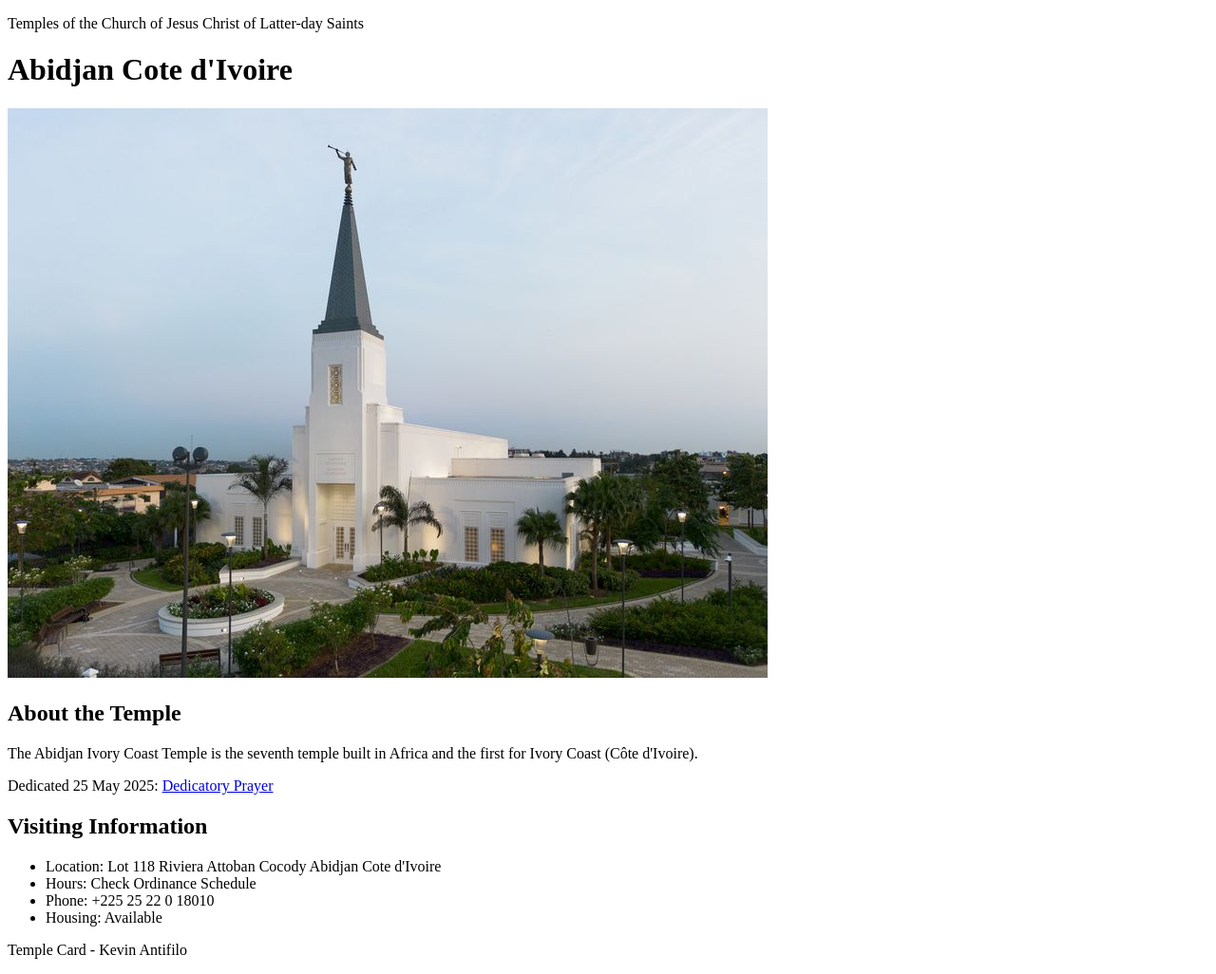
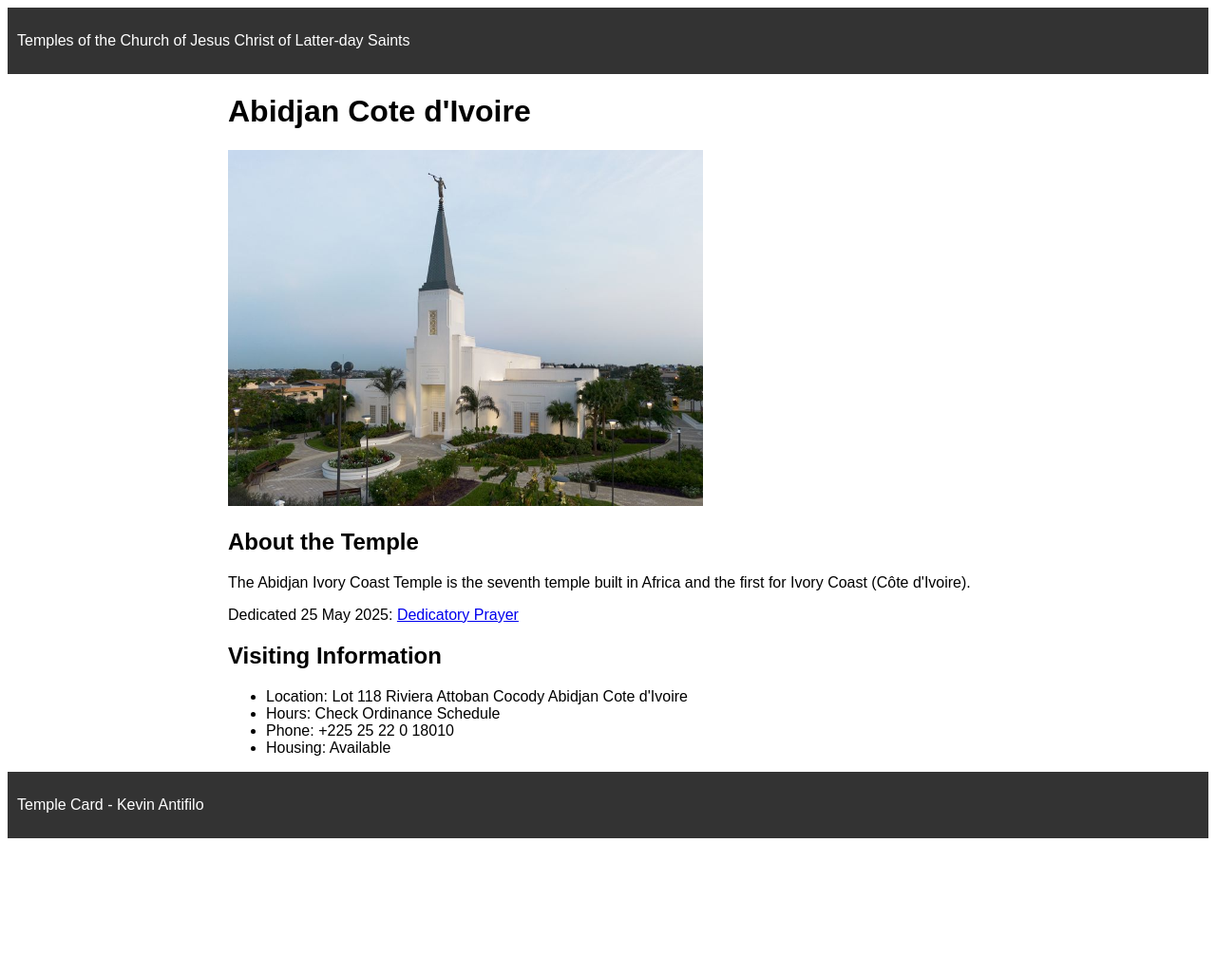
Before and after one commit to kevinantifilo02/wdd130, a plain HTML site: page week02/temple.html in a window 1280 px wide. Shown: the whole page at 95% size. After the commit the page ends 891 px from the top, so only its background shows below. Drawn offline with Linux system fonts and the light colour scheme.

Commit message:
Add basic styles for body, header, main, and footer

```diff
--- a/week02/styles/temple.css
+++ b/week02/styles/temple.css
@@ -1,4 +1,24 @@
-body
-header
-main
-footer
+body {
+    font-family: Arial, sans-serif;
+}
+
+header {
+    background-color: #333;
+    color: white;
+    padding: 10px;
+}
+
+main {
+    max-width: 800px;
+    margin: auto;
+}
+
+img {
+    width: 500px;
+}
+
+footer {
+    background-color: #333;
+    color: white;
+    padding: 10px;
+}
```
